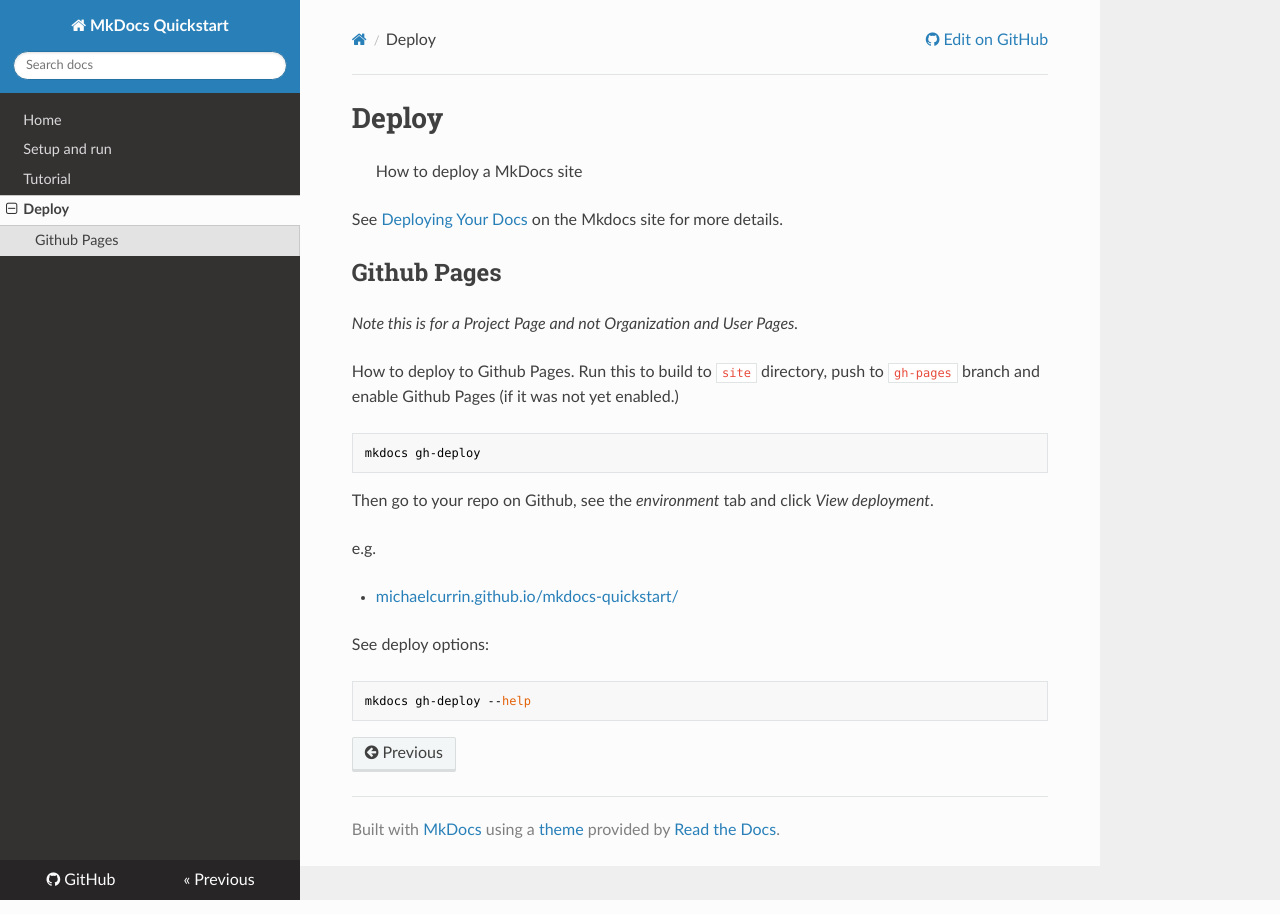
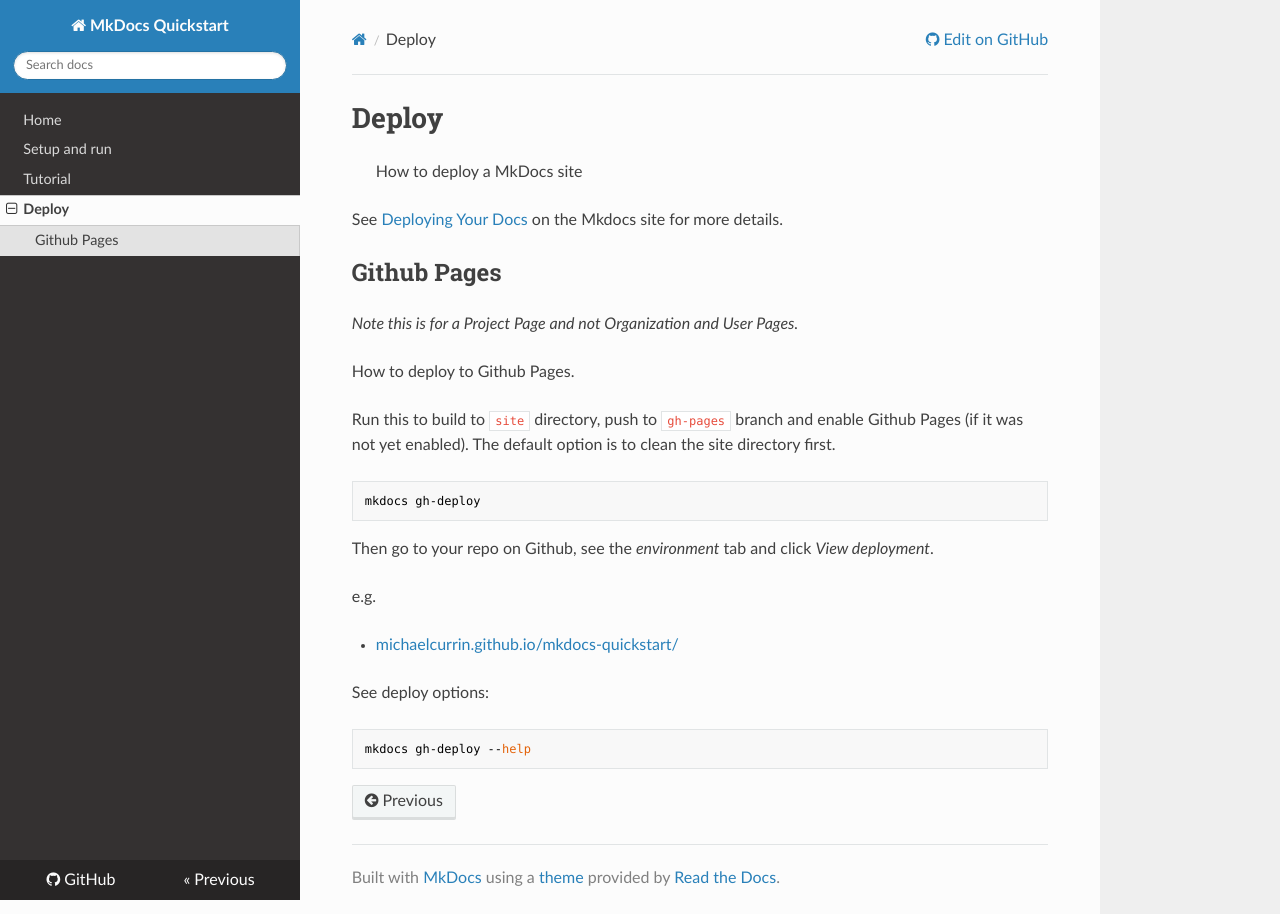
Before and after one commit to MichaelCurrin/mkdocs-quickstart, an MkDocs documentation site: the page built from docs/deploy.md, in a window 1280 px wide. Built offline with MkDocs 1.6.1, drawn with Linux system fonts in a browser that asks for light colours; nearby versions of some CDN libraries.

Commit message:
feat: Update deploy.md

````diff
--- a/docs/deploy.md
+++ b/docs/deploy.md
@@ -9,7 +9,9 @@
 
 _Note this is for a Project Page and not Organization and User Pages._
 
-How to deploy to Github Pages. Run this to build to `site` directory, push to `gh-pages` branch and enable Github Pages (if it was not yet enabled.)
+How to deploy to Github Pages.
+
+Run this to build to `site` directory, push to `gh-pages` branch and enable Github Pages (if it was not yet enabled). The default option is to clean the site directory first.
 
 ```sh
 mkdocs gh-deploy
````
